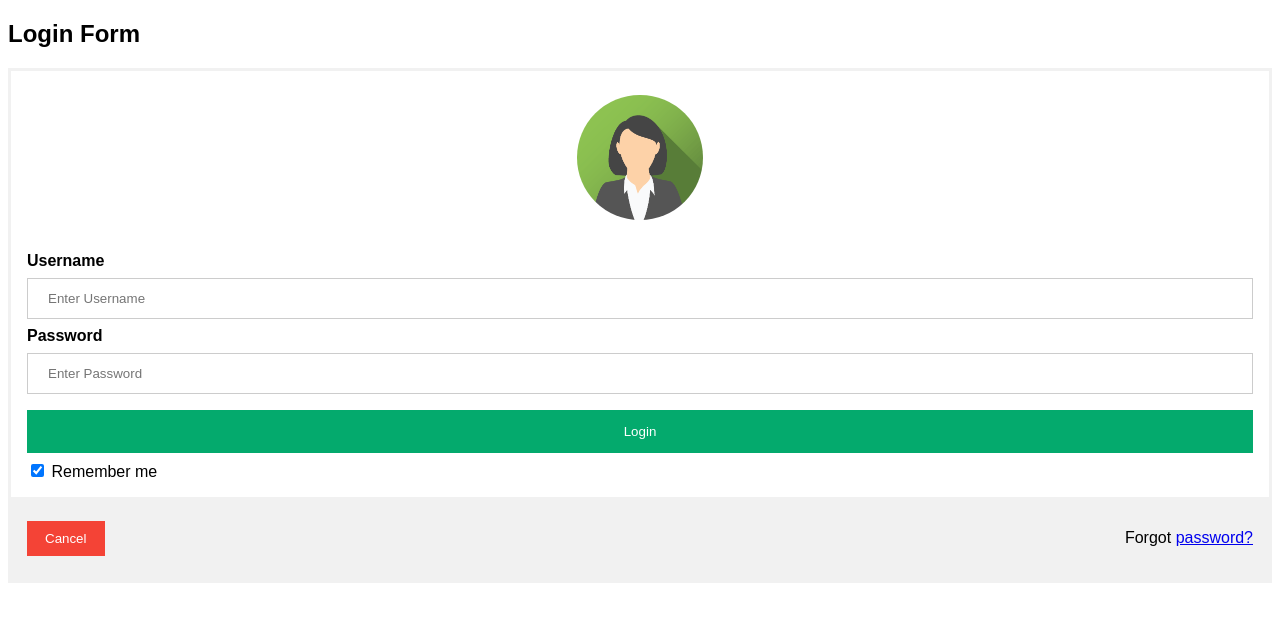
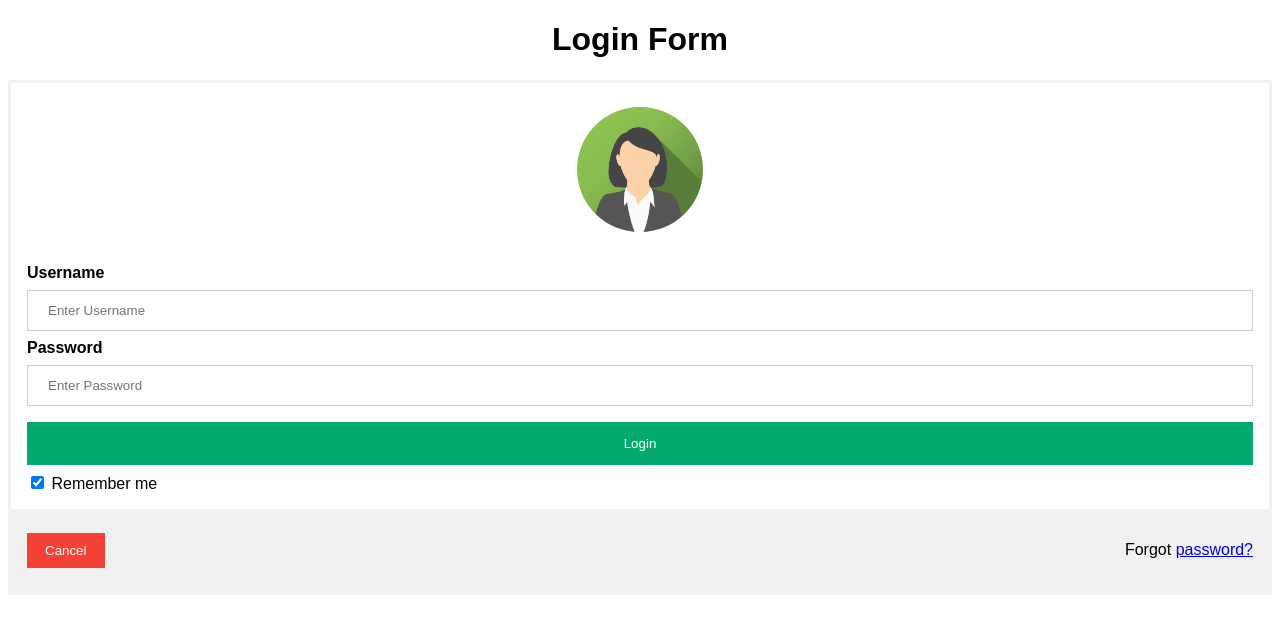
Before and after one commit to Praneeth2307/lms-23, a plain HTML site: page index.html in a window 1280 px wide. Drawn offline with Linux system fonts and the light colour scheme.

Commit message:
login text updated

```diff
--- a/index.html
+++ b/index.html
@@ -68,7 +68,7 @@ span.psw {
 </head>
 <body>
 
-<h2>Login Form</h2>
+	<center><h1>Login Form</h1></center>
 
 <form action="/action_page.php" method="post">
   <div class="imgcontainer">
```
